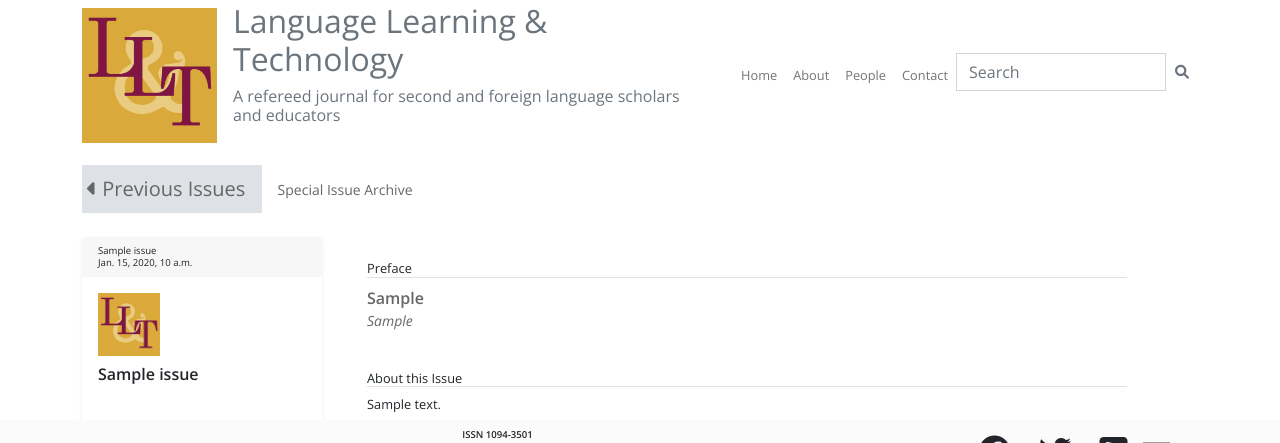
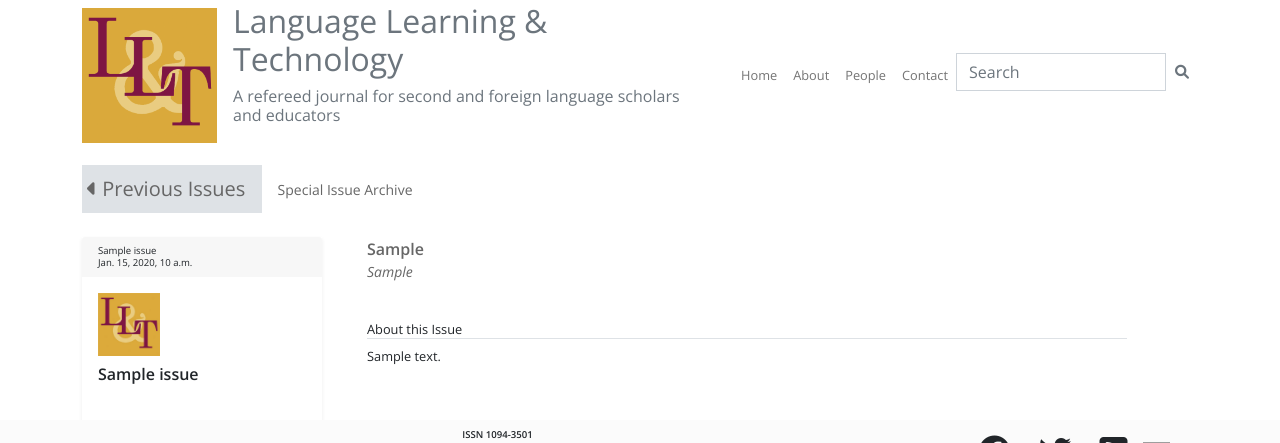
Before and after one commit to richmedina/nflrc-oai-web-dev, a Django app: template oaisite/templates/issue_view.html in a window 1280 px wide. Shown: the part 14-457 px from the top of the page. Run offline with Django 3.2, Linux system fonts and the light colour scheme; the template is opened without the code that fills it: most values are stand-ins (such as "Sample title", 1, 10 or a date in 2020); some libraries are stand-ins or nearby versions; grey boxes are pictures that could not be loaded.

Commit message:
adjust layout of special issues

```diff
--- a/oaisite/templates/issue_view.html
+++ b/oaisite/templates/issue_view.html
@@ -17,7 +17,6 @@
 		<div class="col-md-9">
 			{% if user.is_staff %}<p><small><a class="btn btn-sm btn-link ps-1 text-start rounded-0 static_a_display" href="{% url 'oai_collection' issue.object.pk %}">Update</a></small></p>{% endif %}
 			<div class="row">
-				<div class="col-11"><h4 class="border-space pt-4 oai-micro-fs-8">Preface</h4></div>
 				{% for sub_type, data in toc.Preface.items %}
 					{% for doc in data.records %}
 						<div class="col-11">
```
